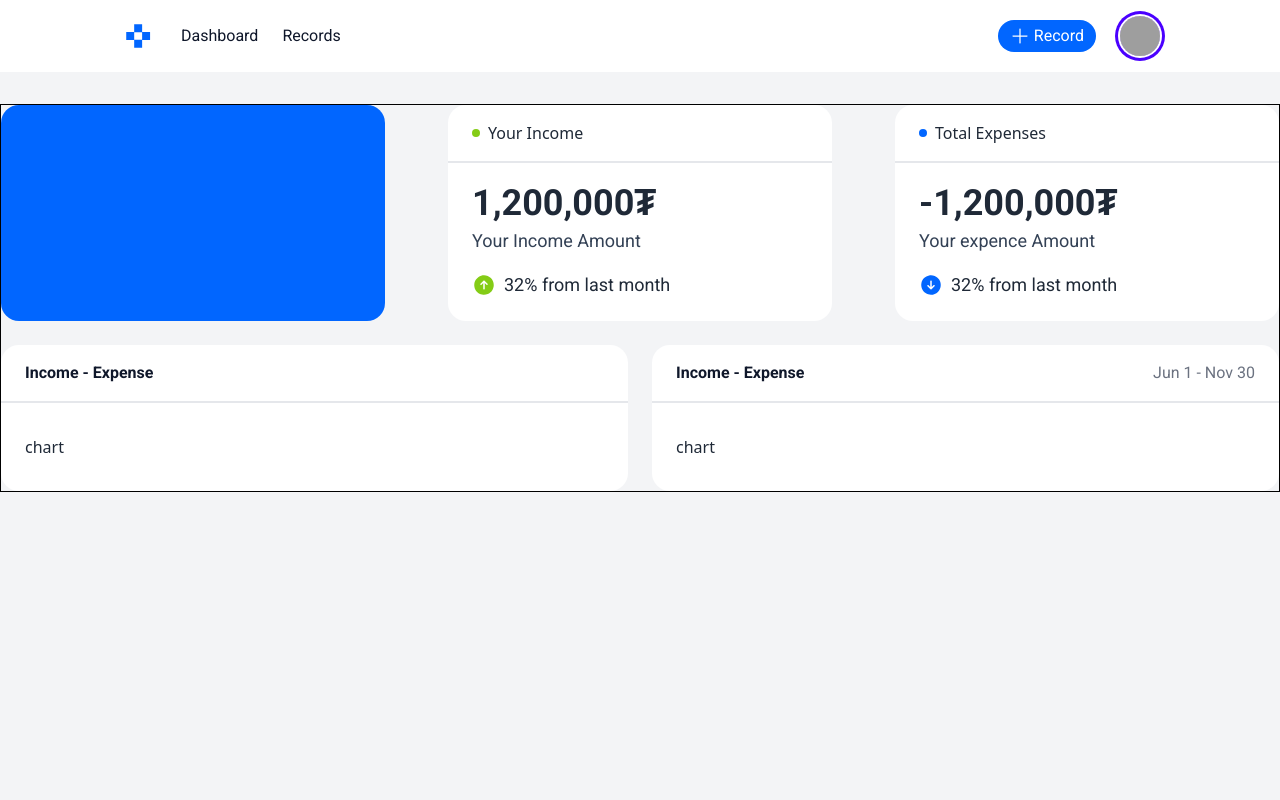
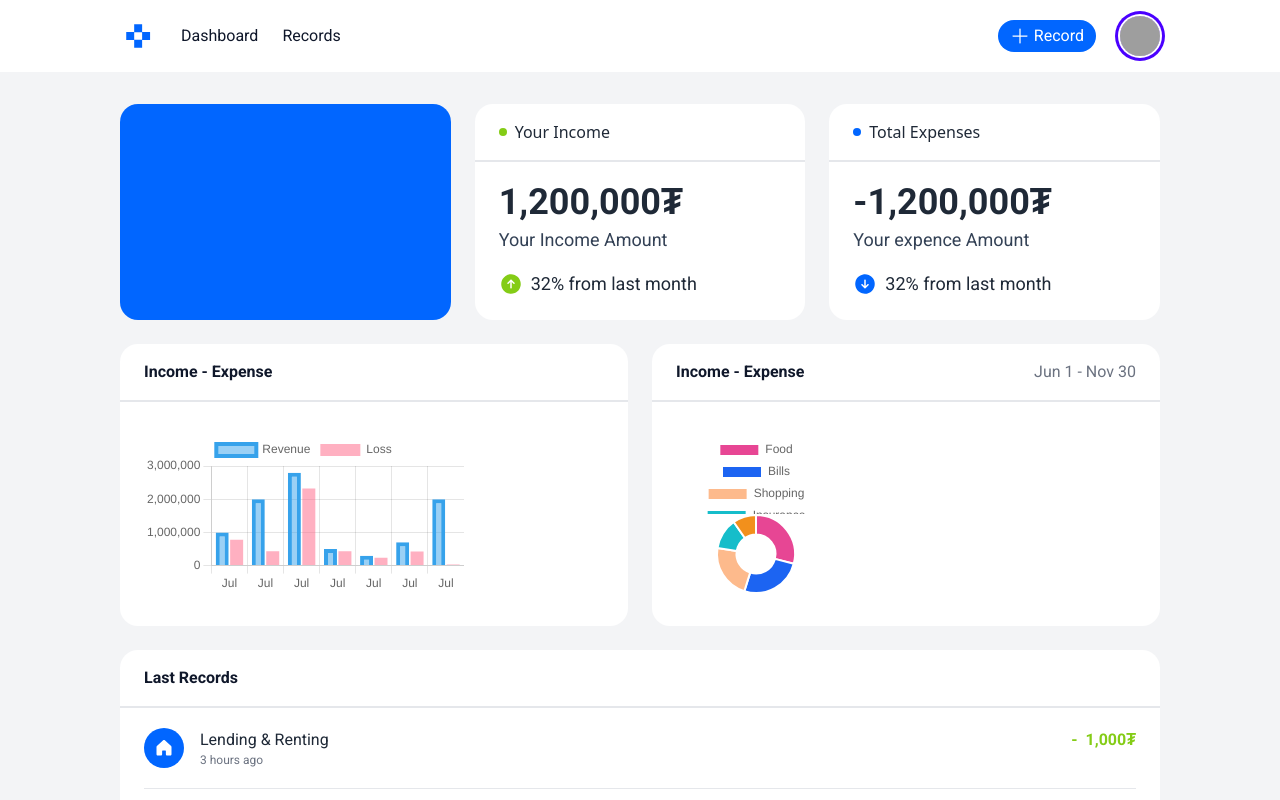
Before and after one commit to gereltbaatar/Geld-web, a Next.js app in the folder frontend/: page / in a window 1280 px wide. Shown: the top 800 px of the page. Built offline with nearby package versions, Linux system fonts and the light colour scheme; grey boxes are pictures that could not be loaded.

Commit message:
chart hiisen mon dashbord hiij duussan gehdee chart style ynzalna

```diff
--- a/frontend/package.json
+++ b/frontend/package.json
@@ -11,8 +11,9 @@
   "dependencies": {
     "chart.js": "^4.4.5",
     "next": "15.0.0",
-    "react": "19.0.0-rc-65a56d0e-20241020",
-    "react-dom": "19.0.0-rc-65a56d0e-20241020"
+    "react": "^18.3.1",
+    "react-chartjs-2": "^5.2.0",
+    "react-dom": "^18.3.1"
   },
   "devDependencies": {
     "daisyui": "^4.12.13",
--- a/frontend/src/components/pages/HomePage.jsx
+++ b/frontend/src/components/pages/HomePage.jsx
@@ -1,59 +1,43 @@
-import { Card1_2, Card1_3, Header } from "../parts";
-import { ArrowCircleUpIcon, EllipseGreenIcon } from "../svg";
+"use client";
+
+import {
+  Card1_2,
+  Card1_3,
+  ChartBar,
+  ChartDoughnut,
+  Header,
+  RecordCom,
+} from "../parts";
 
 const HomePage = () => {
-  // const data = {
-  //   labels: ["Red", "Blue", "Yellow"],
-  //   datasets: [
-  //     {
-  //       label: "My First Dataset",
-  //       data: [300, 50, 100],
-  //       backgroundColor: [
-  //         "rgb(255, 99, 132)",
-  //         "rgb(54, 162, 235)",
-  //         "rgb(255, 205, 86)",
-  //       ],
-  //       hoverOffset: 4,
-  //     },
-  //   ],
-  // };
-
-  // const config = {
-  //   type: "doughnut",
-  //   data: data,
-  // };
   return (
     <main className="h-full bg-base100">
       <div className="flex flex-col gap-8">
         <Header />
-        <div className="container m-auto border border-black">
-          <div className="flex flex-col gap-6">
-            <div className="flex gap-6 justify-between">
-              <div className="bg-blue w-96 h-[216px] rounded-[18px]"></div>
+        <div className="container m-auto">
+          <div className="px-[120px] flex flex-col gap-6">
+            <div className="grid grid-cols-3 gap-6 justify-between">
+              <div className="bg-blue w-full h-[216px] rounded-[18px]"></div>
               <Card1_2 />
               <Card1_3 />
             </div>
             <div className="grid grid-cols-2 gap-6">
-              <div className="bg-white rounded-[18px]">
-                <div className="px-6 py-4">
-                  <p className="font-roboto font-bold not-italic text-base text-[#0F172A]">
-                    Income - Expense
-                  </p>
-                </div>
-                <div className="w-full border-[0.5px]"></div>
-                <div className="px-6 py-8">chart</div>
+              <ChartBar />
+              <ChartDoughnut />
+            </div>
+            <div className="bg-white rounded-[18px]">
+              <div className=" px-6 py-4">
+                <p className="font-roboto font-bold not-italic text-base text-[#0F172A]">
+                  Last Records
+                </p>
               </div>
-              <div className=" bg-white rounded-[18px]">
-                <div className="flex justify-between px-6 py-4">
-                  <p className="font-roboto font-bold not-italic text-base text-[#0F172A]">
-                    Income - Expense
-                  </p>
-                  <p className="font-roboto font-normal not-italic text-base text-[#6B7280]">
-                    Jun 1 - Nov 30
-                  </p>
-                </div>
-                <div className="w-full border-[0.5px]"></div>
-                <div className="px-6 py-8">chart</div>
+              <div className="w-full border-[0.5px]"></div>
+              <div className="px-6">
+                <RecordCom />
+                <RecordCom />
+                <RecordCom />
+                <RecordCom />
+                <RecordCom />
               </div>
             </div>
           </div>
--- a/frontend/src/components/parts/Card1_2.jsx
+++ b/frontend/src/components/parts/Card1_2.jsx
@@ -2,7 +2,7 @@ import { ArrowCircleUpIcon, EllipseGreenIcon } from "../svg";
 
 export const Card1_2 = () => {
   return (
-    <div className=" bg-white rounded-[18px] w-96">
+    <div className=" bg-white rounded-[18px]">
       <div className="px-6 py-4">
         <div className="flex items-center gap-2">
           <EllipseGreenIcon />
--- a/frontend/src/components/parts/Card1_3.jsx
+++ b/frontend/src/components/parts/Card1_3.jsx
@@ -2,7 +2,7 @@ import { EllipseBlueIcon, ArrowCircleDownIcon } from "../svg";
 
 export const Card1_3 = () => {
   return (
-    <div className=" bg-white rounded-[18px] w-96">
+    <div className=" bg-white rounded-[18px]">
       <div className="px-6 py-4">
         <div className="flex items-center gap-2">
           <EllipseBlueIcon />
--- /dev/null
+++ b/frontend/src/components/parts/ChartBar.jsx
@@ -0,0 +1,36 @@
+"use client";
+
+import { Chart as ChartJS } from "chart.js/auto";
+import { Bar } from "react-chartjs-2";
+
+export const ChartBar = () => {
+  const data = {
+    labels: ["Jul", "Jul", "Jul", "Jul", "Jul", "Jul", "Jul"],
+    datasets: [
+      {
+        label: "Revenue",
+        data: [1000000, 2000000, 2800000, 500000, 300000, 700000, 2000000],
+        borderWidth: [4],
+      },
+      {
+        label: "Loss",
+        data: [775490, 434280, 2323470, 432432, 234342, 423423, 34256],
+      },
+    ],
+  };
+  return (
+    <div className="bg-white rounded-[18px]">
+      <div className="px-6 py-4">
+        <p className="font-roboto font-bold not-italic text-base text-[#0F172A]">
+          Income - Expense
+        </p>
+      </div>
+      <div className="w-full border-[0.5px]"></div>
+      <div className="px-6 py-8">
+        <div className="h-40">
+          <Bar data={data} />
+        </div>
+      </div>
+    </div>
+  );
+};
--- /dev/null
+++ b/frontend/src/components/parts/ChartDoughnut.jsx
@@ -0,0 +1,41 @@
+"use client";
+
+import { Chart as ChartJS } from "chart.js/auto";
+import { Doughnut } from "react-chartjs-2";
+
+export const ChartDoughnut = () => {
+  const data = {
+    labels: ["Food", "Bills", "Shopping", "Insurance", "Clothing"],
+    datasets: [
+      {
+        label: "Loss",
+        data: [90, 80, 70, 40, 30],
+        backgroundColor: [
+          "#E74694",
+          "#1C64F2",
+          "#FDBA8C",
+          "#16BDCA",
+          "#F2901C",
+        ],
+      },
+    ],
+  };
+  return (
+    <div className=" bg-white rounded-[18px]">
+      <div className="flex justify-between px-6 py-4">
+        <p className="font-roboto font-bold not-italic text-base text-[#0F172A]">
+          Income - Expense
+        </p>
+        <p className="font-roboto font-normal not-italic text-base text-[#6B7280]">
+          Jun 1 - Nov 30
+        </p>
+      </div>
+      <div className="w-full border-[0.5px]"></div>
+      <div className="px-6 py-8">
+        <div className="w-40 h-40">
+          <Doughnut data={data} />
+        </div>
+      </div>
+    </div>
+  );
+};
--- a/frontend/src/components/parts/Header.jsx
+++ b/frontend/src/components/parts/Header.jsx
@@ -1,5 +1,5 @@
 import { Avatar } from ".";
-import { GeldIcon, GeldLogoIcon, PlusIcon } from "../svg";
+import { GeldLogoIcon, PlusIcon } from "../svg";
 
 export const Header = () => {
   return (
--- /dev/null
+++ b/frontend/src/components/parts/RecordCom.jsx
@@ -0,0 +1,29 @@
+import { HouseIcon } from "../svg";
+
+export const RecordCom = () => {
+  return (
+    <div className="py-5 flex justify-between border border-t-[0px] border-x-[0px]">
+      <div className="flex gap-4">
+        <div className="w-10 h-10 rounded-[50%] bg-blue flex items-center justify-center">
+          <HouseIcon />
+        </div>
+        <div className="">
+          <p className="font-roboto font-normal not-italic text-base">
+            Lending & Renting
+          </p>
+          <p className="font-roboto font-normal not-italic text-xs text-gray-500">
+            3 hours ago
+          </p>
+        </div>
+      </div>
+      <div className="flex gap-2">
+        <p className="font-roboto font-bold not-italic text-base text-lime">
+          -
+        </p>
+        <p className="font-roboto font-bold not-italic text-base text-lime">
+          1,000<span>₮</span>
+        </p>
+      </div>
+    </div>
+  );
+};
--- a/frontend/src/components/parts/index.js
+++ b/frontend/src/components/parts/index.js
@@ -4,3 +4,6 @@ export * from "./Header";
 export * from "./Avatar";
 export * from "./Card1_2";
 export * from "./Card1_3";
+export * from "./ChartBar";
+export * from "./ChartDoughnut";
+export * from "./RecordCom";
--- /dev/null
+++ b/frontend/src/components/svg/HouseIcon.jsx
@@ -0,0 +1,16 @@
+export const HouseIcon = () => {
+  return (
+    <svg
+      xmlns="http://www.w3.org/2000/svg"
+      width="20"
+      height="20"
+      viewBox="0 0 20 20"
+      fill="none"
+    >
+      <path
+        d="M17.5 9.02736V16.25C17.5 16.5815 17.3683 16.8995 17.1339 17.1339C16.8995 17.3683 16.5815 17.5 16.25 17.5H13.125C12.7935 17.5 12.4755 17.3683 12.2411 17.1339C12.0067 16.8995 11.875 16.5815 11.875 16.25V13.125C11.875 12.9593 11.8092 12.8003 11.6919 12.6831C11.5747 12.5659 11.4158 12.5 11.25 12.5H8.75C8.58424 12.5 8.42527 12.5659 8.30806 12.6831C8.19085 12.8003 8.125 12.9593 8.125 13.125V16.25C8.125 16.5815 7.9933 16.8995 7.75888 17.1339C7.52446 17.3683 7.20652 17.5 6.875 17.5H3.75C3.41848 17.5 3.10054 17.3683 2.86612 17.1339C2.6317 16.8995 2.5 16.5815 2.5 16.25V9.02736C2.49997 8.85436 2.53586 8.68323 2.60538 8.52482C2.67491 8.3664 2.77656 8.22414 2.90391 8.10705L9.15391 2.21017L9.1625 2.20158C9.39261 1.99231 9.69248 1.87634 10.0035 1.87634C10.3146 1.87634 10.6144 1.99231 10.8445 2.20158C10.8472 2.20463 10.8501 2.2075 10.8531 2.21017L17.1031 8.10705C17.2292 8.22476 17.3295 8.3673 17.3978 8.52568C17.4661 8.68407 17.5009 8.85488 17.5 9.02736Z"
+        fill="white"
+      />
+    </svg>
+  );
+};
--- a/frontend/src/components/svg/index.js
+++ b/frontend/src/components/svg/index.js
@@ -8,3 +8,4 @@ export * from "./EllipseGreenIcon";
 export * from "./EllipseBlueIcon";
 export * from "./ArrowCircleUpIcon";
 export * from "./ArrowCircleDownIcon";
+export * from "./HouseIcon";
--- a/frontend/tailwind.config.js
+++ b/frontend/tailwind.config.js
@@ -13,6 +13,7 @@ module.exports = {
         neutral: "#A3A3A3",
         base100: "#F3F4F6",
         base300: "#D1D5DB",
+        lime: "#84CC16",
       },
       fontFamily: {
         roboto: ["Roboto", "sans-serif"],
```
Also changed, not shown: 1 other file (tests, documents, lock files or other folders).
